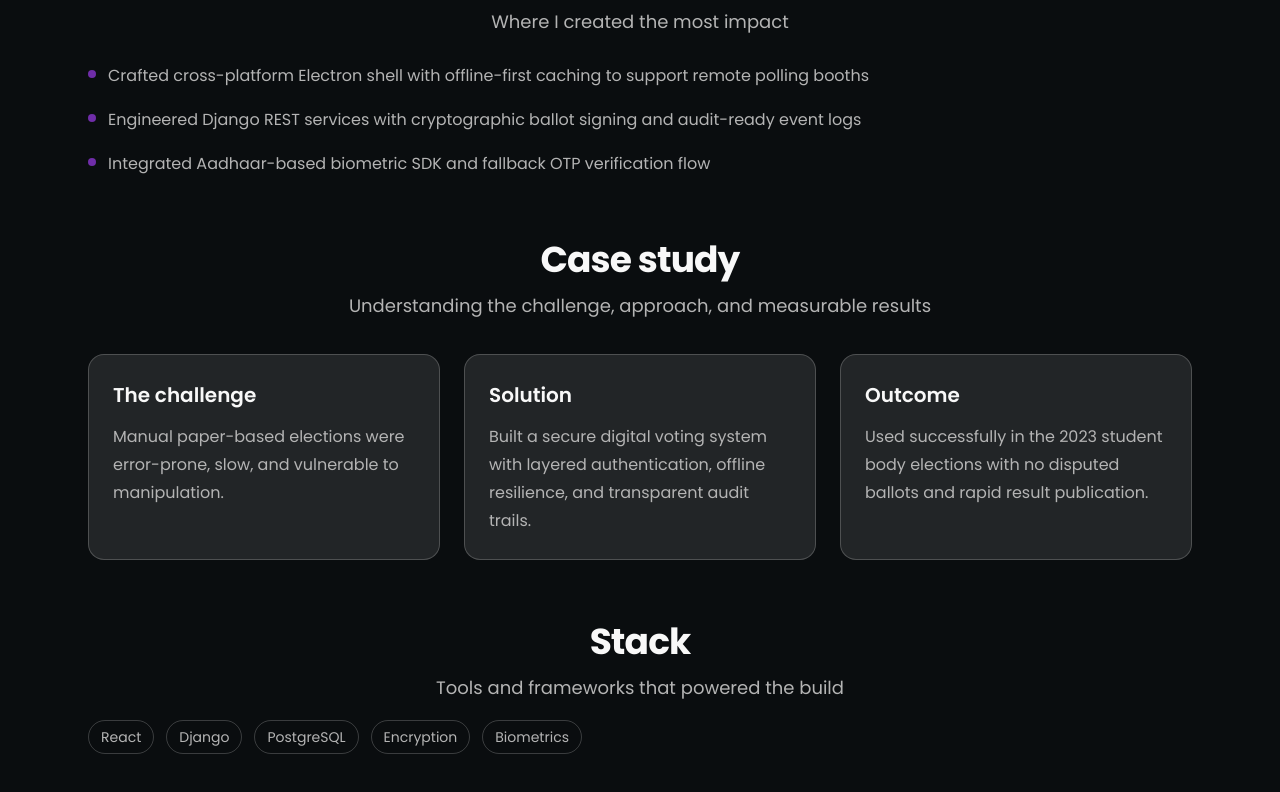
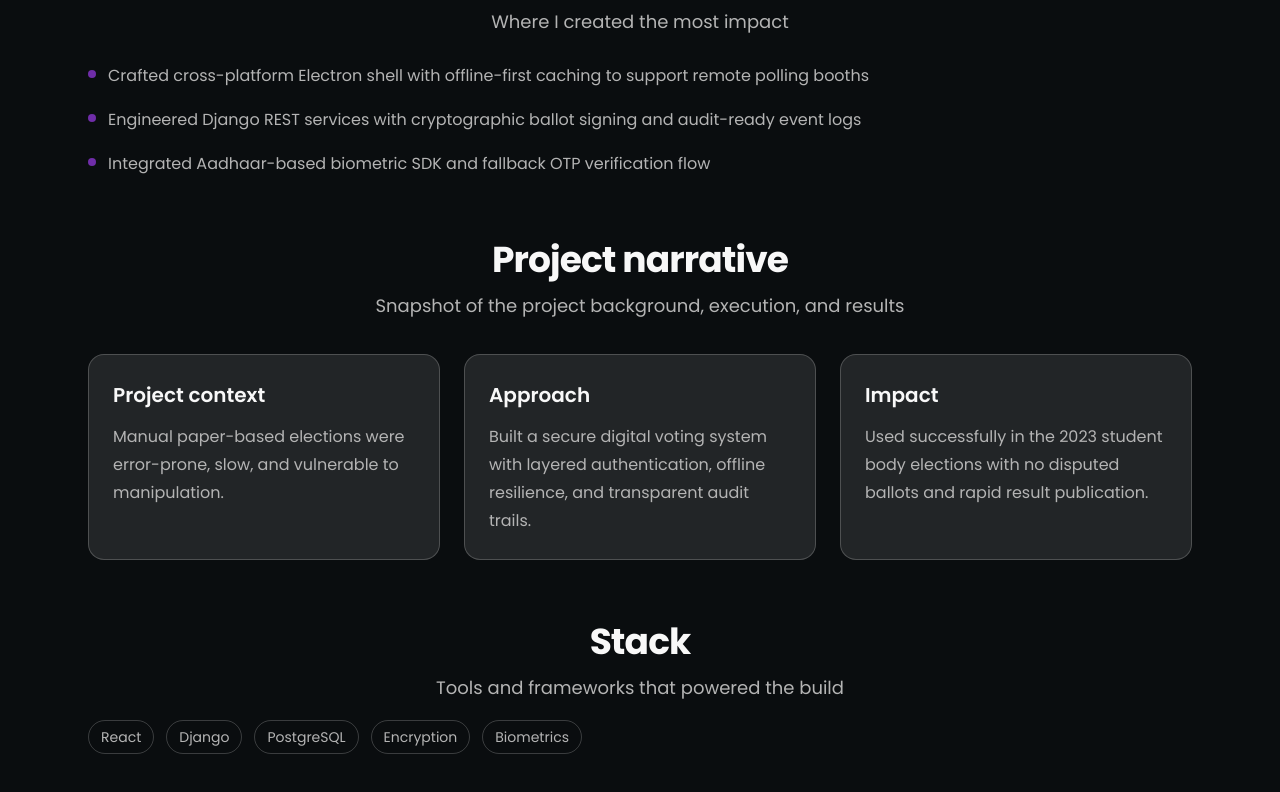
Before and after one commit to Shivanshu-Verma/Portfolio, a Next.js app: page /projects/iitj-voting-app in a window 1280 px wide. Shown: the part 1290-2082 px from the top of the page. Built offline with nearby package versions, Linux system fonts and the light colour scheme; no server answers; what tailwindcss-debug-screens would draw is missing.

Commit message:
refactor: Rename project attributes for clarity and update metadata titles

```diff
--- a/src/app/projects/[id]/page.tsx
+++ b/src/app/projects/[id]/page.tsx
@@ -83,14 +83,14 @@ export async function generateMetadata({
   const description = project.summary ?? project.description;
 
   return {
-    title: `${project.title} Case Study | ${Strings.fullName}`,
+    title: `${project.title} Project Overview | ${Strings.fullName}`,
     description,
     alternates: {
       canonical: pageUrl,
     },
     keywords: project.tags,
     openGraph: {
-      title: `${project.title} · Case Study`,
+      title: `${project.title} · Project Overview`,
       description,
       url: pageUrl,
       type: "article",
@@ -106,7 +106,7 @@ export async function generateMetadata({
     },
     twitter: {
       card: "summary_large_image",
-      title: `${project.title} · Case Study`,
+      title: `${project.title} · Project Overview`,
       description,
       creator: Strings.shortName,
       images: [imageUrl],
@@ -371,45 +371,45 @@ const ProjectPage = ({ params }: ProjectPageProps) => {
           </section>
         ) : null}
 
-        {project.problem || project.solution || project.outcome ? (
+        {project.context || project.approach || project.impact ? (
           <section
             aria-labelledby="project-narrative-heading"
             className="flex flex-col gap-8"
           >
             <SectionTitle
               id="project-narrative-heading"
-              subtitle="Understanding the challenge, approach, and measurable results"
+              subtitle="Snapshot of the project background, execution, and results"
             >
-              Case study
+              Project narrative
             </SectionTitle>
             <div className="grid gap-6 md:grid-cols-3">
-              {project.problem ? (
+              {project.context ? (
                 <article className="rounded-2xl border border-[var(--textColor20)] bg-[var(--textColor10)] p-6">
                   <h3 className="text-xl/8 font-semibold text-[var(--textColor)]">
-                    The challenge
+                    Project context
                   </h3>
                   <p className="mt-3 text-base/7 text-[var(--textColorLight)]">
-                    {project.problem}
+                    {project.context}
                   </p>
                 </article>
               ) : null}
-              {project.solution ? (
+              {project.approach ? (
                 <article className="rounded-2xl border border-[var(--textColor20)] bg-[var(--textColor10)] p-6">
                   <h3 className="text-xl/8 font-semibold text-[var(--textColor)]">
-                    Solution
+                    Approach
                   </h3>
                   <p className="mt-3 text-base/7 text-[var(--textColorLight)]">
-                    {project.solution}
+                    {project.approach}
                   </p>
                 </article>
               ) : null}
-              {project.outcome ? (
+              {project.impact ? (
                 <article className="rounded-2xl border border-[var(--textColor20)] bg-[var(--textColor10)] p-6">
                   <h3 className="text-xl/8 font-semibold text-[var(--textColor)]">
-                    Outcome
+                    Impact
                   </h3>
                   <p className="mt-3 text-base/7 text-[var(--textColorLight)]">
-                    {project.outcome}
+                    {project.impact}
                   </p>
                 </article>
               ) : null}
--- a/src/components/home/ui/ProjectItem.tsx
+++ b/src/components/home/ui/ProjectItem.tsx
@@ -121,8 +121,9 @@ const ProjectItem = ({ project }: { project: IProjectItem }) => {
           <Link
             href={`/projects/${project.id}`}
             className="app__outlined_btn !px-4 !py-2 !text-sm/6 !w-full sm:!w-auto text-center"
+            aria-label={`View more details about ${project.title}`}
           >
-            Read case study
+            More details
           </Link>
         </Column>
 
--- a/src/data/projects.ts
+++ b/src/data/projects.ts
@@ -58,11 +58,11 @@ const projects: IProjectItem[] = [
         type: "github",
       },
     ],
-    problem:
+    context:
       "The organising team needed a visually striking web presence that could withstand sudden ticket sale surges without compromising security or UX.",
-    solution:
+    approach:
       "Modernised the 3D experience with progressive loading, served content through a hardened Django API, and containerised the stack with CI-driven deployments.",
-    outcome:
+    impact:
       "Delivered a resilient launch with stellar Core Web Vitals, higher conversion on passes, and positive feedback from attendees and sponsors.",
   },
   {
@@ -110,11 +110,11 @@ const projects: IProjectItem[] = [
         type: "github",
       },
     ],
-    problem:
+    context:
       "Manual paper-based elections were error-prone, slow, and vulnerable to manipulation.",
-    solution:
+    approach:
       "Built a secure digital voting system with layered authentication, offline resilience, and transparent audit trails.",
-    outcome:
+    impact:
       "Used successfully in the 2023 student body elections with no disputed ballots and rapid result publication.",
   },
   {
@@ -163,11 +163,11 @@ const projects: IProjectItem[] = [
         type: "github",
       },
     ],
-    problem:
+    context:
       "Needed a performant detection prototype to explore real-time malware interception without access to enterprise antiviruses.",
-    solution:
+    approach:
       "Combined hash-based scanning with API hooking, enabling rapid signature checks alongside behavioural heuristics.",
-    outcome:
+    impact:
       "Demonstrated reliable detection in academic evaluations and provided a foundation for further research.",
   },
 ];
--- a/src/types/index.ts
+++ b/src/types/index.ts
@@ -58,9 +58,9 @@ export interface IProjectItem {
   links?: IProjectLink[];
   screenshots?: string[];
   about?: string;
-  problem?: string;
-  solution?: string;
-  outcome?: string;
+  context?: string;
+  approach?: string;
+  impact?: string;
 }
 
 export interface IProjectMetric {
```
